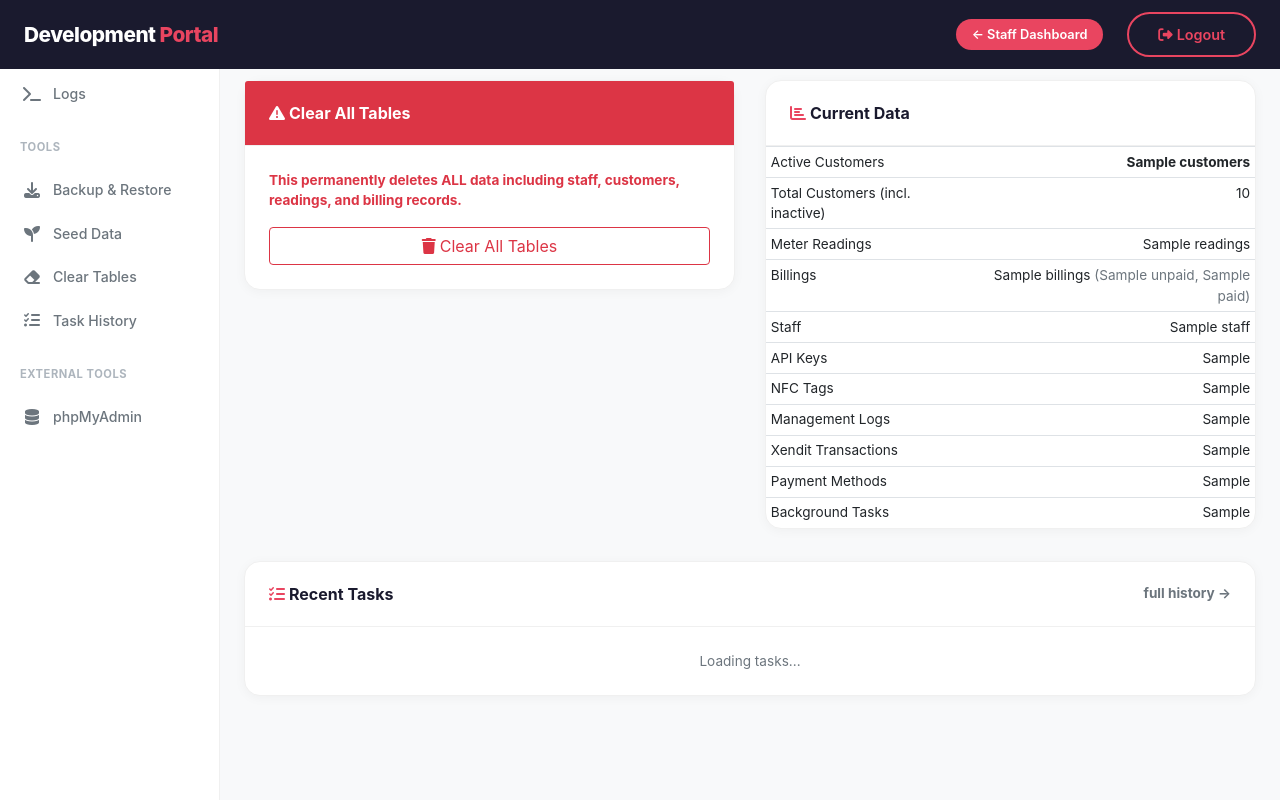
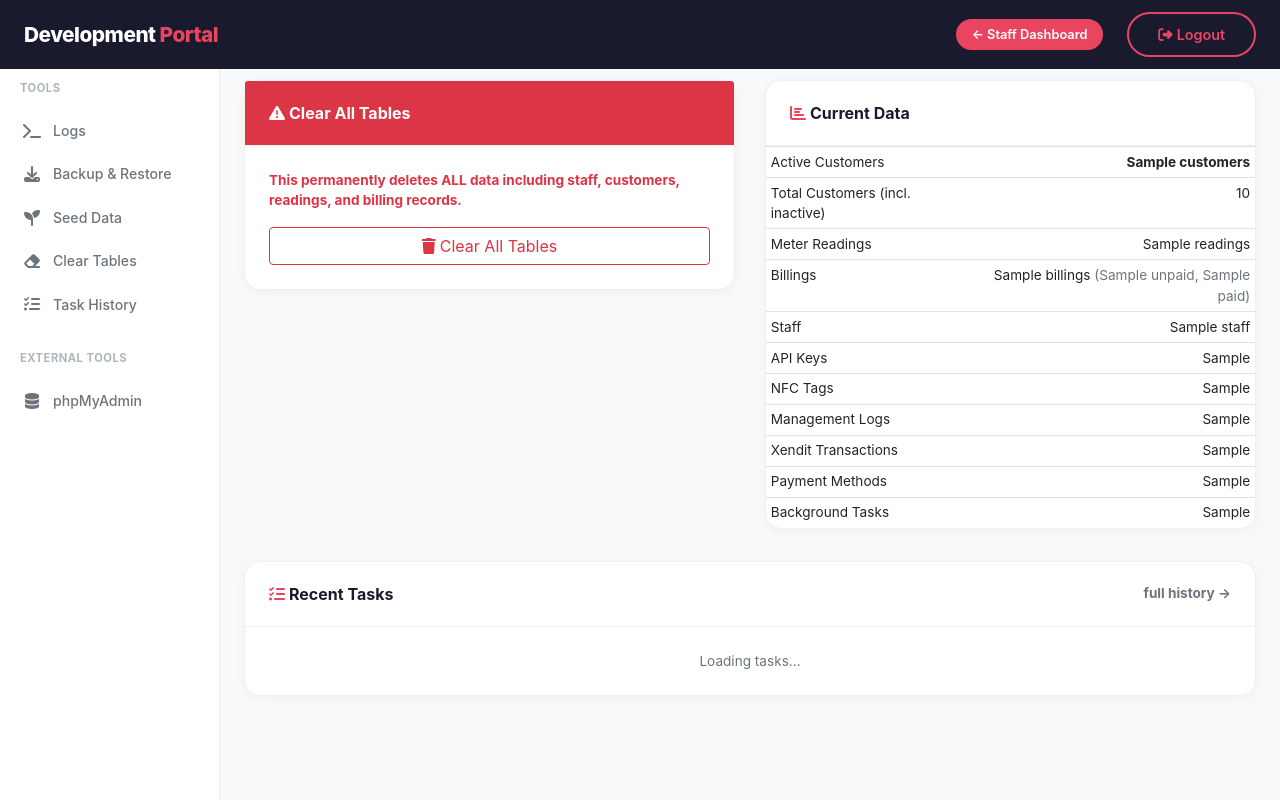
Before and after one commit to NovaProtocol/WaterBillingSystem, a Python web app: template developer-portal/templates/dev/clear.html in a window 1280 px wide. Run offline with Jinja, Linux system fonts and the light colour scheme; the template is opened without the code that fills it: most values are stand-ins (such as "Sample title", 1, 10 or a date in 2020); some libraries are stand-ins or nearby versions.

Commit message:
Logs moved under Tools section in sidebar

```diff
--- a/developer-portal/templates/dev/base.html
+++ b/developer-portal/templates/dev/base.html
@@ -24,11 +24,10 @@
 </nav>
 
 <div class="sidebar" style="top:56px;">
+    <div class="sidebar-header">Tools</div>
     <a href="{{ url_for('dev.logs') }}" class="nav-link {{ 'active' if request.endpoint == 'dev.logs' }}">
         <i class="fas fa-terminal"></i>Logs
     </a>
-
-    <div class="sidebar-header mt-3">Tools</div>
     <a href="{{ url_for('dev.backup') }}" class="nav-link {{ 'active' if request.endpoint == 'dev.backup' }}">
         <i class="fas fa-download"></i>Backup &amp; Restore
     </a>
```
